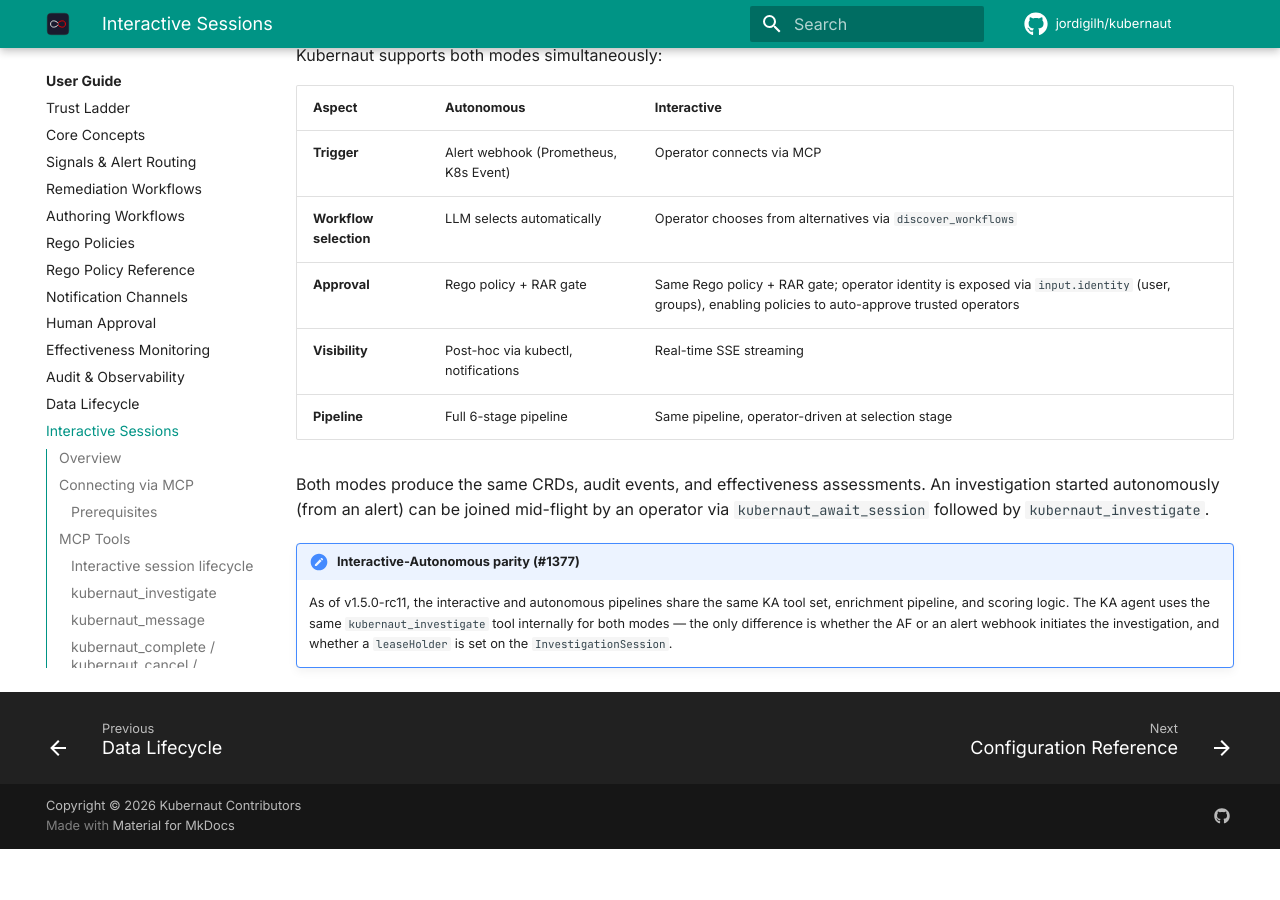
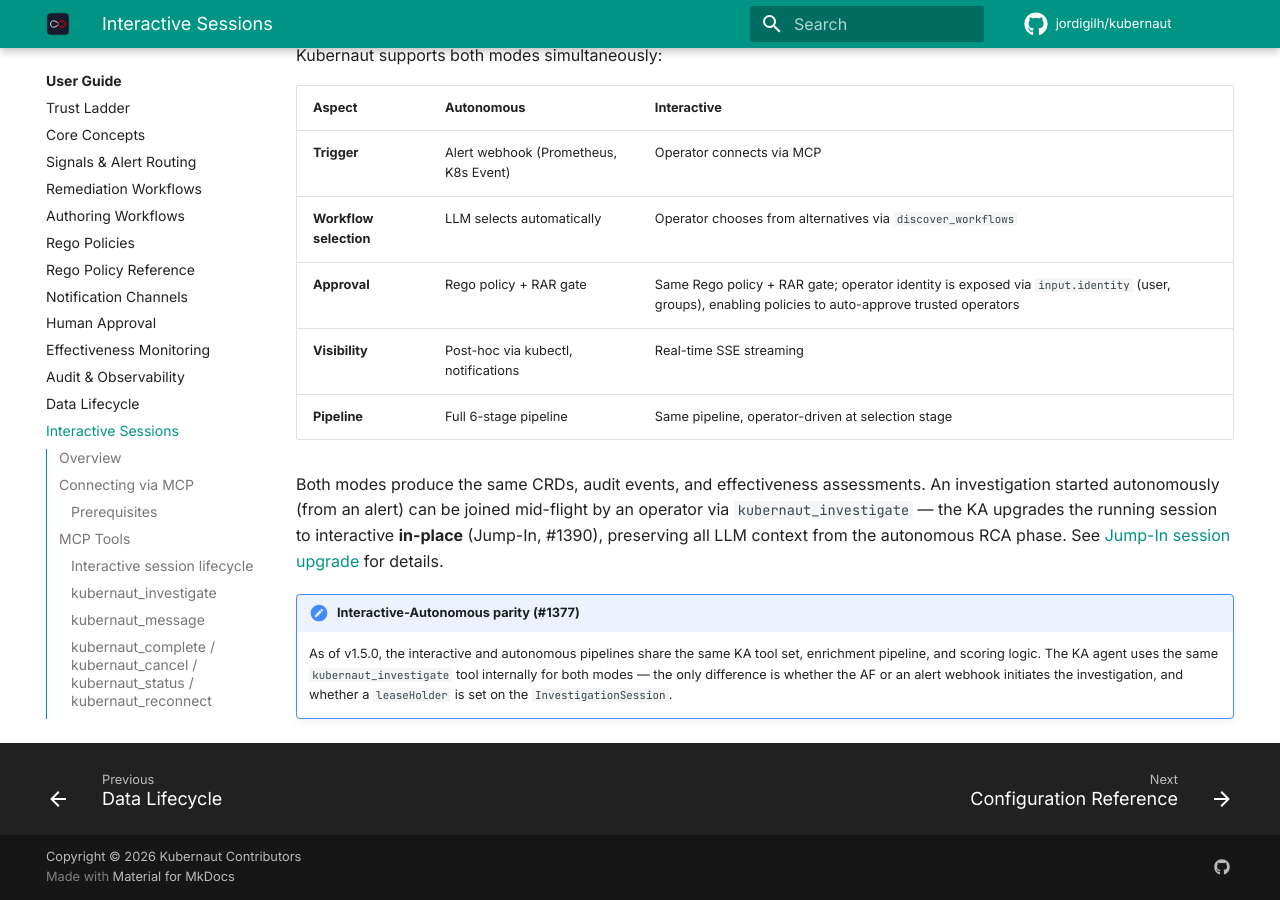
Before and after one commit to jordigilh/kubernaut-docs, an MkDocs documentation site: the page built from docs/user-guide/interactive-sessions.md, in a window 1280 px wide and 900 px high, scrolled down 4830 px. Built offline with MkDocs 1.6.1 and Material for MkDocs 9.7.7, drawn with Linux system fonts in a browser that asks for light colours; comment, search, counter and statistics services are not loaded; the version menu is left out; before the commit the page ends 5679 px from its top, so only the background shows below that.

Commit message:
docs: bump v1.5.0-rc11 to v1.5.0 GA
Update all version references to the GA release. Update Jump-In
session upgrade reference and interactive-autonomous join description.

Co-authored-by: Cursor <cursoragent@cursor.com>

```diff
--- a/docs/user-guide/interactive-sessions.md
+++ b/docs/user-guide/interactive-sessions.md
@@ -176,7 +176,7 @@ Kubernaut supports both modes simultaneously:
 | **Visibility** | Post-hoc via kubectl, notifications | Real-time SSE streaming |
 | **Pipeline** | Full 6-stage pipeline | Same pipeline, operator-driven at selection stage |
 
-Both modes produce the same CRDs, audit events, and effectiveness assessments. An investigation started autonomously (from an alert) can be joined mid-flight by an operator via `kubernaut_await_session` followed by `kubernaut_investigate`.
+Both modes produce the same CRDs, audit events, and effectiveness assessments. An investigation started autonomously (from an alert) can be joined mid-flight by an operator via `kubernaut_investigate` — the KA upgrades the running session to interactive **in-place** (Jump-In, #1390), preserving all LLM context from the autonomous RCA phase. See [Jump-In session upgrade](../architecture/apifrontend.md#jump-in) for details.
 
 !!! note "Interactive-Autonomous parity (#1377)"
-    As of v1.5.0-rc11, the interactive and autonomous pipelines share the same KA tool set, enrichment pipeline, and scoring logic. The KA agent uses the same `kubernaut_investigate` tool internally for both modes — the only difference is whether the AF or an alert webhook initiates the investigation, and whether a `leaseHolder` is set on the `InvestigationSession`.
+    As of v1.5.0, the interactive and autonomous pipelines share the same KA tool set, enrichment pipeline, and scoring logic. The KA agent uses the same `kubernaut_investigate` tool internally for both modes — the only difference is whether the AF or an alert webhook initiates the investigation, and whether a `leaseHolder` is set on the `InvestigationSession`.
--- a/mkdocs.yml
+++ b/mkdocs.yml
@@ -38,7 +38,7 @@ theme:
 
 extra:
   chart_version: "1.5.0-rc2"
-  image_tag: "v1.5.0-rc11"
+  image_tag: "v1.5.0"
   operator_image_tag: "1.5.0-rc2"
   version:
     provider: mike
```
Also changed, not shown: docs/user-guide/rego-reference.md (+9 -9 lines), 1 other file.
